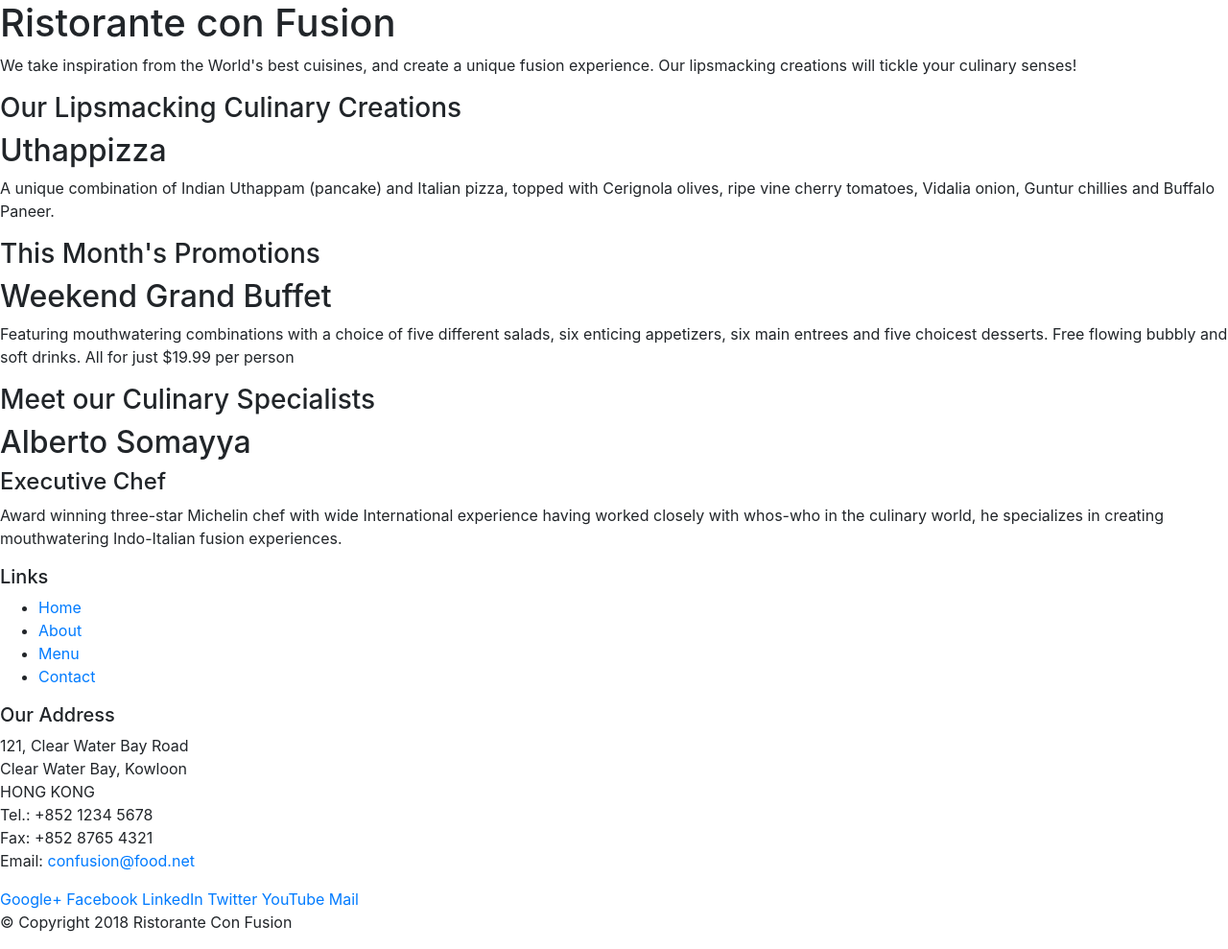
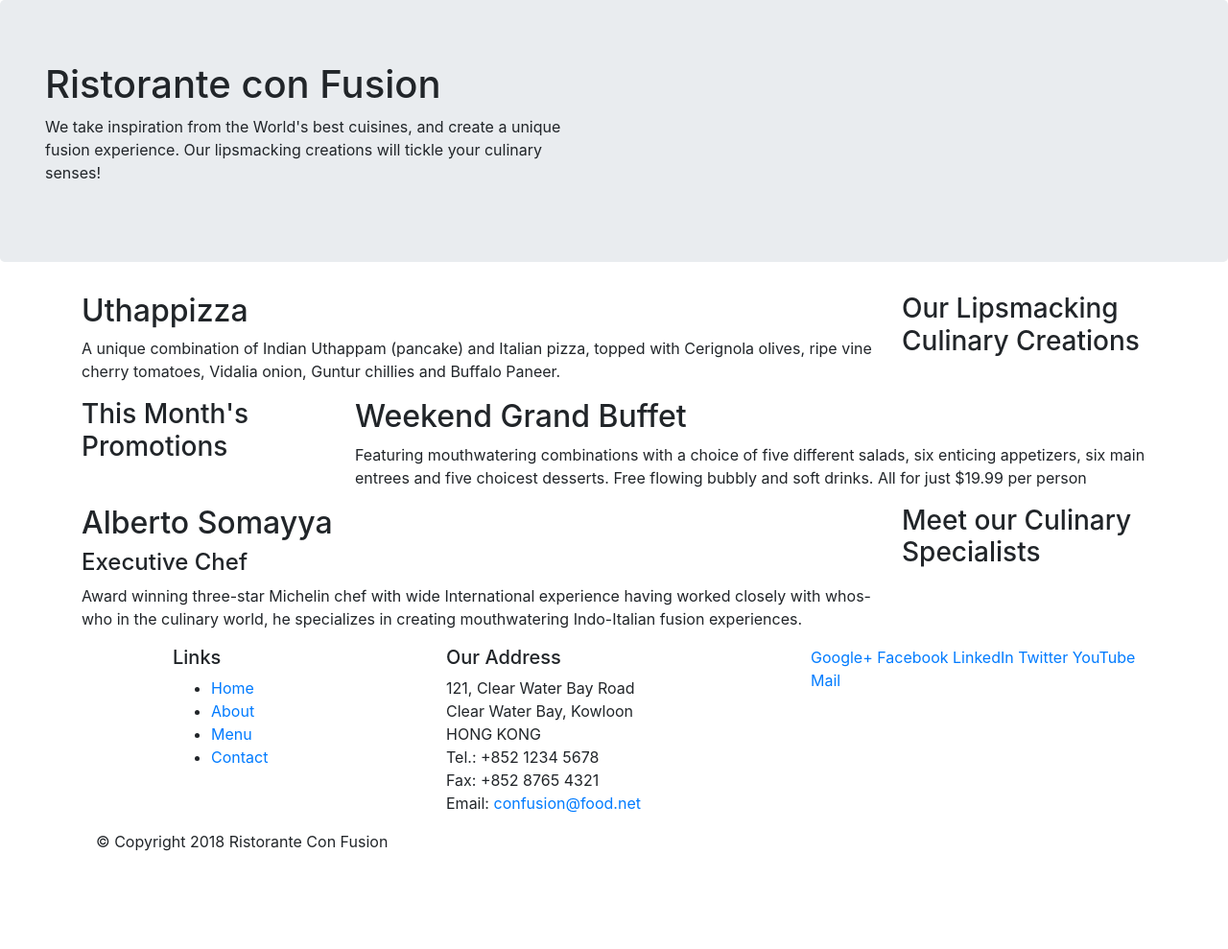
Before and after one commit to Jothinayagan/coursera-bootstarp, a website: page index.html in a window 1280 px wide. Shown: the whole page at 96% size. After the commit the page ends 905 px from the top, so only its background shows below. Drawn offline with nearby package versions, Linux system fonts and the light colour scheme.

Commit message:
jambotron container row column  order-last order-first added

```diff
--- a/index.html
+++ b/index.html
@@ -14,26 +14,26 @@
 
 <body>
 
-    <header>
+    <header class="jumbotron">
         <div>
             <div>
-                <div>
+                <div class="col-12 col-sm-6">
                     <h1>Ristorante con Fusion</h1>
                     <p>We take inspiration from the World's best cuisines, and create a unique fusion experience. Our
                         lipsmacking creations will tickle your culinary senses!</p>
                 </div>
-                <div>
+                <div class="col-12 col-sm">
                 </div>
             </div>
         </div>
     </header>
 
-    <div>
-        <div>
-            <div>
+    <div class="container">
+        <div class="row">
+            <div class="col-12 col-sm-4 order-sm-last col-md-3">
                 <h3>Our Lipsmacking Culinary Creations</h3>
             </div>
-            <div>
+            <div class="col col-sm order-sm-first col-md">
                 <h2>Uthappizza</h2>
                 <p>A unique combination of Indian Uthappam (pancake) and Italian pizza, topped with Cerignola olives,
                     ripe vine cherry tomatoes, Vidalia onion, Guntur chillies and Buffalo Paneer.</p>
@@ -41,11 +41,11 @@
         </div>
 
 
-        <div>
-            <div>
+        <div class="row">
+            <div class="col-12 col-sm-4 col-md-3">
                 <h3>This Month's Promotions</h3>
             </div>
-            <div>
+            <div class="col col-sm col-md">
                 <h2>Weekend Grand Buffet</h2>
                 <p>Featuring mouthwatering combinations with a choice of five different salads, six enticing appetizers,
                     six main entrees and five choicest desserts. Free flowing bubbly and soft drinks. All for just
@@ -53,11 +53,11 @@
             </div>
         </div>
 
-        <div>
-            <div>
+        <div class="row">
+            <div class="col-12 col-sm-4 order-sm-last col-md-3">
                 <h3>Meet our Culinary Specialists</h3>
             </div>
-            <div>
+            <div class="col col-sm order-sm-first col-md">
                 <h2>Alberto Somayya</h2>
                 <h4>Executive Chef</h4>
                 <p>Award winning three-star Michelin chef with wide International experience having worked closely with
@@ -68,9 +68,9 @@
     </div>
 
     <footer>
-        <div>
-            <div>
-                <div>
+        <div class="container">
+            <div class="row">
+                <div class="col-4 offset-1 col-sm-3">
                     <h5>Links</h5>
                     <ul>
                         <li><a href="#">Home</a></li>
@@ -79,7 +79,7 @@
                         <li><a href="#">Contact</a></li>
                     </ul>
                 </div>
-                <div>
+                <div class="col-7 col-sm">
                     <h5>Our Address</h5>
                     <address>
                         121, Clear Water Bay Road<br>
@@ -90,7 +90,7 @@
                         Email: <a href="mailto:confusion@food.net">confusion@food.net</a>
                     </address>
                 </div>
-                <div>
+                <div class="col-12 col-sm-4">
                     <div>
                         <a href="http://google.com/+">Google+</a>
                         <a href="http://www.facebook.com/profile.php?id=">Facebook</a>
@@ -101,7 +101,7 @@
                     </div>
                 </div>
             </div>
-            <div>
+            <div class="col-auto">
                 <div>
                     <p>© Copyright 2018 Ristorante Con Fusion</p>
                 </div>
```
